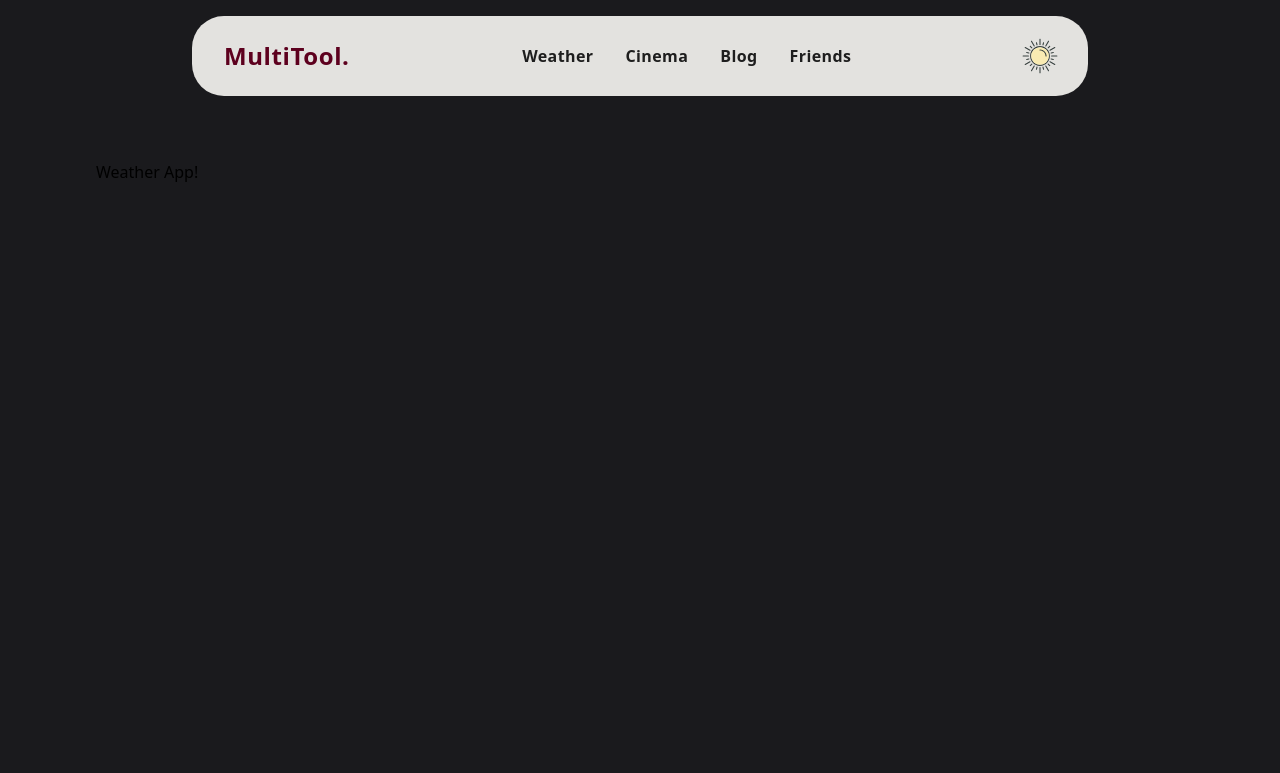
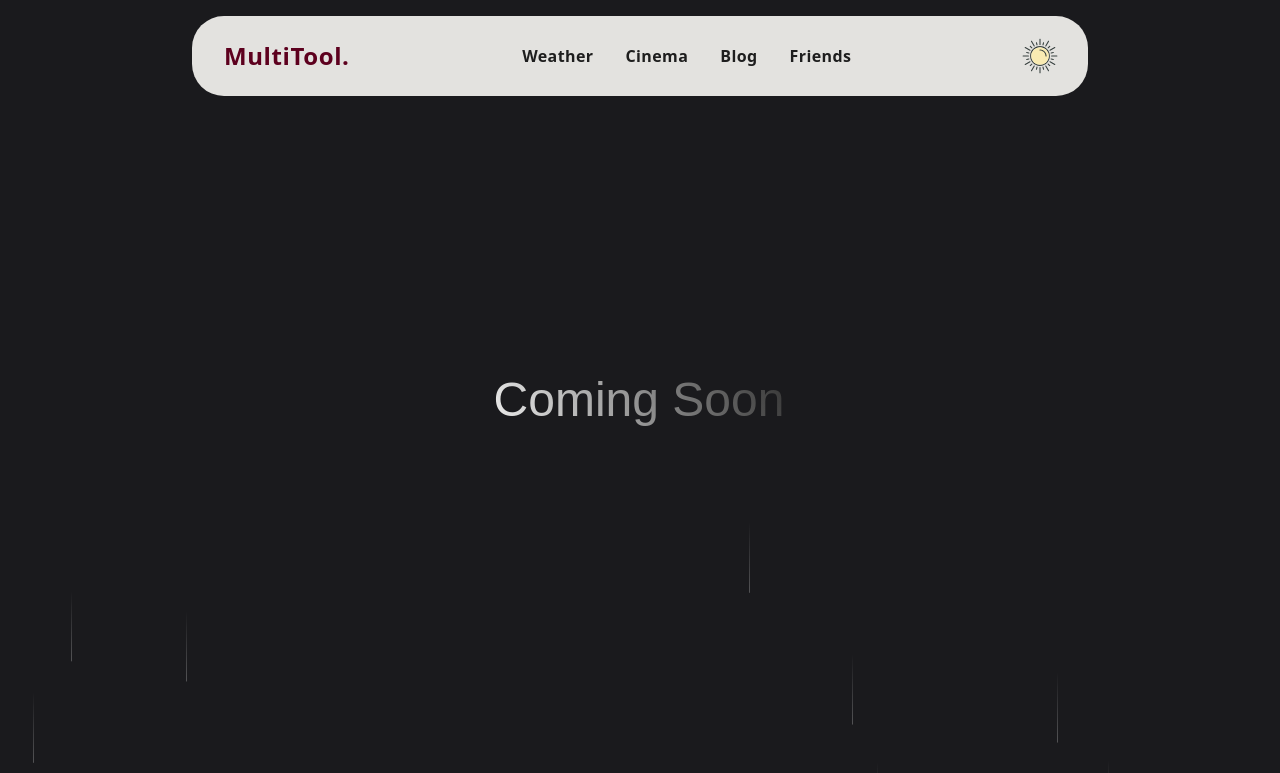
Before and after one commit to hellpes666/MultiTool, a React (Vite) app: page /weather in a window 1280 px wide. Shown: the top 773 px of the page. Built offline with nearby package versions, Linux system fonts and the light colour scheme.

Commit message:
add coming-soon message for weather page

```diff
--- a/src/components/Weather/Weather.tsx
+++ b/src/components/Weather/Weather.tsx
@@ -1,11 +1,60 @@
 import React from 'react';
 import { SEO } from '..';
+import { useEffect } from 'react';
+import './weather.css';
 
 const Weather: React.FC = () => {
+  useEffect(() => {
+    const rainAnimation = () => {
+      // Clear out everything
+      const rainContainer = document.querySelector('.rain');
+      rainContainer.innerHTML = ''; // Clear the container
+
+      let increment = 0;
+      let drops = '';
+      let backDrops = '';
+
+      while (increment < 100) {
+        // Couple random numbers to use for various randomizations
+        // Random number between 98 and 1
+        const randoHundo = Math.floor(Math.random() * (98 - 1 + 1) + 1);
+        // Random number between 5 and 2
+        const randoFiver = Math.floor(Math.random() * (5 - 2 + 1) + 2);
+
+        // Increment
+        increment += randoFiver;
+
+        // Add in a new raindrop with various randomizations to certain CSS properties
+        drops += `<div class="drop" style="left: ${increment}%; bottom: ${randoFiver + randoFiver - 1 + 100}%; animation-delay: 0.${randoHundo}s; animation-duration: 0.5${randoHundo}s;">
+                            <div class="stem" style="animation-delay: 0.${randoHundo}s; animation-duration: 0.5${randoHundo}s;"></div>
+                            <div class="splat" style="animation-delay: 0.${randoHundo}s; animation-duration: 0.5${randoHundo}s;"></div>
+                        </div>`;
+
+        backDrops += `<div class="drop" style="right: ${increment}%; bottom: ${randoFiver + randoFiver - 1 + 100}%; animation-delay: 0.${randoHundo}s; animation-duration: 0.5${randoHundo}s;">
+                                <div class="stem" style="animation-delay: 0.${randoHundo}s; animation-duration: 0.5${randoHundo}s;"></div>
+                                <div class="splat" style="animation-delay: 0.${randoHundo}s; animation-duration: 0.5${randoHundo}s;"></div>
+                            </div>`;
+      }
+
+      // Append drops to the respective containers
+      const frontRow = document.querySelector('.rain.front-row');
+      const backRow = document.querySelector('.rain.back-row');
+
+      frontRow.innerHTML += drops;
+      backRow.innerHTML += backDrops;
+    };
+    rainAnimation();
+  });
   return (
     <div>
       <SEO title='Weather' />
-      <h1>Weather App!</h1>
+      <div className='comingSoon'>
+        <div>
+          <h1 className='comingSoonText'>Coming Soon</h1>
+        </div>
+      </div>
+      <div className='rain front-row'></div>
+      <div className='rain back-row'></div>
     </div>
   );
 };
--- /dev/null
+++ b/src/components/Weather/weather.css
@@ -0,0 +1,214 @@
+/* refactor later. Possibly rewrite the code to Tailwind */
+
+html {
+  height: 100%;
+}
+
+body {
+  height: 100%;
+  margin: 0;
+  overflow: hidden;
+  background: linear-gradient(to bottom, #202020, #111119);
+}
+
+.rain {
+  position: absolute;
+  left: 0;
+  width: 100%;
+  height: 100%;
+  z-index: 2;
+}
+
+.rain.back-row {
+  display: none;
+  z-index: 1;
+  bottom: 60px;
+  opacity: 0.5;
+}
+
+body.back-row-toggle .rain.back-row {
+  display: block;
+}
+
+.drop {
+  position: absolute;
+  bottom: 100%;
+  width: 15px;
+  height: 120px;
+  pointer-events: none;
+  animation: drop 0.5s linear infinite;
+}
+
+@keyframes drop {
+  0% {
+    transform: translateY(0vh);
+  }
+  75% {
+    transform: translateY(90vh);
+  }
+  100% {
+    transform: translateY(90vh);
+  }
+}
+
+.stem {
+  width: 1px;
+  height: 60%;
+  margin-left: 7px;
+  background: linear-gradient(
+    to bottom,
+    rgba(255, 255, 255, 0),
+    rgba(255, 255, 255, 0.25)
+  );
+  animation: stem 0.5s linear infinite;
+}
+
+@keyframes stem {
+  0% {
+    opacity: 1;
+  }
+  65% {
+    opacity: 1;
+  }
+  75% {
+    opacity: 0;
+  }
+  100% {
+    opacity: 0;
+  }
+}
+
+.splat {
+  width: 15px;
+  height: 10px;
+  border-top: 2px dotted rgba(255, 255, 255, 0.5);
+  border-radius: 50%;
+  opacity: 1;
+  transform: scale(0);
+  animation: splat 0.5s linear infinite;
+  display: none;
+}
+
+body.splat-toggle .splat {
+  display: block;
+}
+
+@keyframes splat {
+  0% {
+    opacity: 1;
+    transform: scale(0);
+  }
+  80% {
+    opacity: 1;
+    transform: scale(0);
+  }
+  90% {
+    opacity: 0.5;
+    transform: scale(1);
+  }
+  100% {
+    opacity: 0;
+    transform: scale(1.5);
+  }
+}
+
+.toggles {
+  position: absolute;
+  top: 0;
+  left: 0;
+  z-index: 3;
+}
+
+.toggle {
+  position: absolute;
+  left: 20px;
+  width: 50px;
+  height: 50px;
+  line-height: 51px;
+  box-sizing: border-box;
+  text-align: center;
+  font-family: sans-serif;
+  font-size: 10px;
+  font-weight: bold;
+  background-color: rgba(255, 255, 255, 0.2);
+  color: rgba(0, 0, 0, 0.5);
+  border-radius: 50%;
+  cursor: pointer;
+  transition: background-color 0.3s;
+}
+
+.toggle:hover {
+  background-color: rgba(255, 255, 255, 0.25);
+}
+
+.toggle:active {
+  background-color: rgba(255, 255, 255, 0.3);
+}
+
+.toggle.active {
+  background-color: rgba(255, 255, 255, 0.4);
+}
+
+.splat-toggle {
+  top: 20px;
+}
+
+.back-row-toggle {
+  top: 90px;
+  line-height: 12px;
+  padding-top: 14px;
+}
+
+.single-toggle {
+  top: 160px;
+}
+
+body.single-toggle .drop {
+  display: none;
+}
+
+body.single-toggle .drop:nth-child(10) {
+  display: block;
+}
+
+.comingSoon {
+  display: flex;
+  justify-content: center;
+  align-items: center;
+  height: 60vh;
+}
+
+/* Coming Soon part */
+h1 {
+  font-family: 'Space Grotesk', sans-serif;
+  color: #dbd56e;
+  background: -webkit-linear-gradient(25deg, #eee, #333);
+  -webkit-background-clip: text;
+  -webkit-text-fill-color: transparent;
+  font-size: 3rem;
+  font-weight: 500;
+  overflow: hidden;
+  white-space: nowrap;
+  border-right: 2px solid;
+  animation:
+    type 1.5s steps(90) 1.5s 1 normal both,
+    cursor 1s step-end infinite;
+  position: relative;
+  text-align: center;
+}
+
+@keyframes type {
+  from {
+    width: 0;
+  }
+
+  to {
+    width: 100%;
+  }
+}
+
+@keyframes cursor {
+  50% {
+    border-color: transparent;
+  }
+}
```
